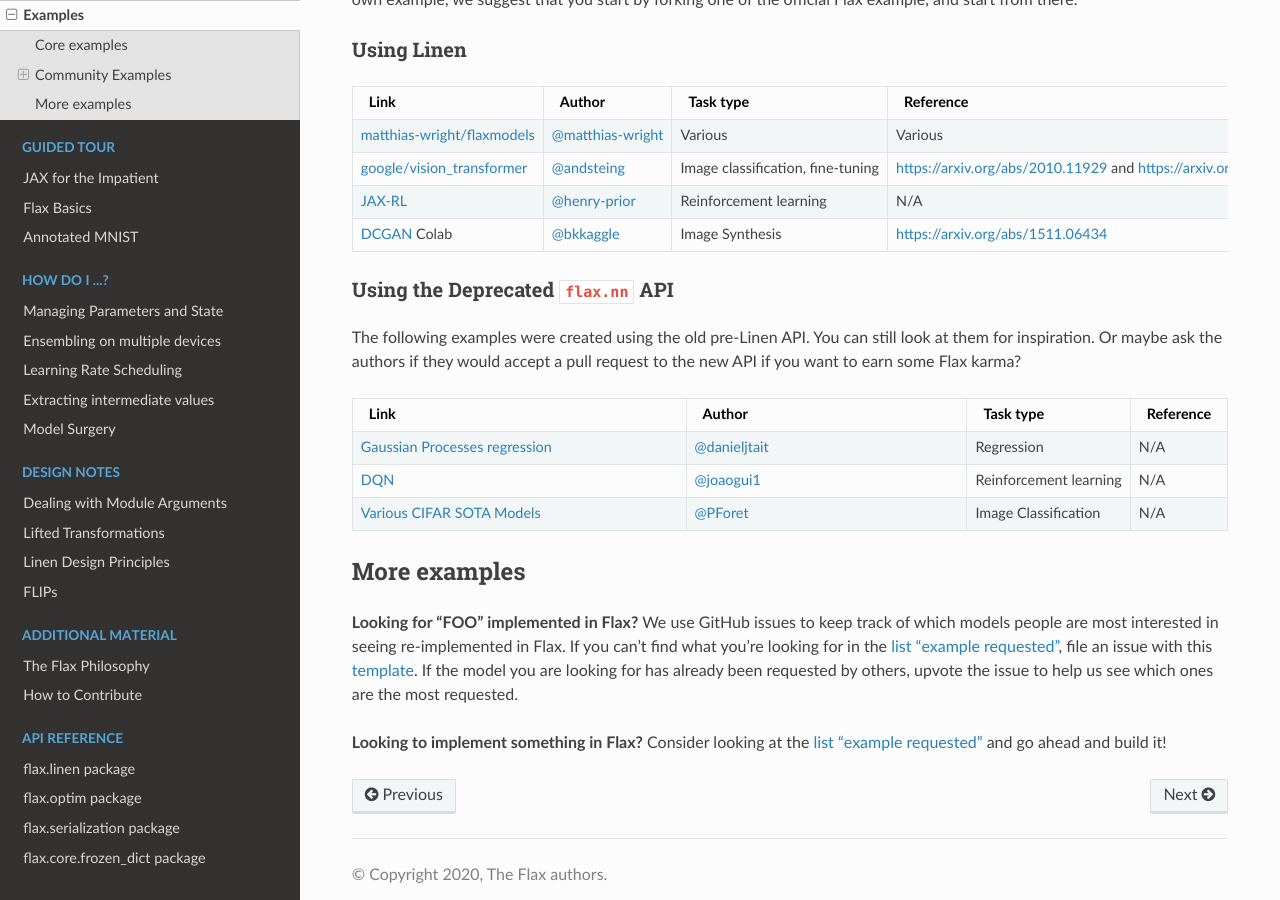
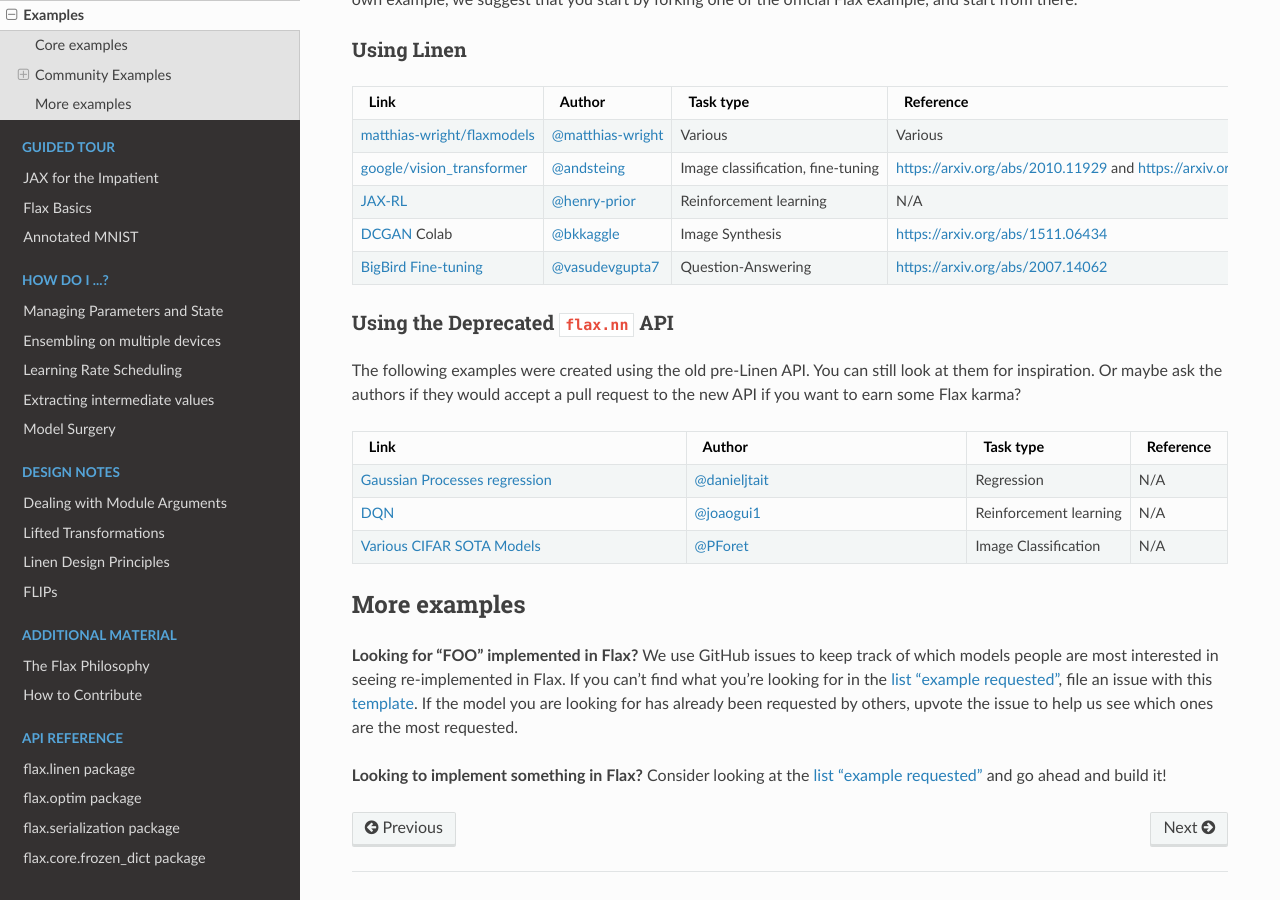
Before and after one commit to bortkomencw/flax, a Sphinx documentation site: the page built from docs/examples.rst, in a window 1280 px wide and 900 px high, scrolled down 932 px. Built offline with Sphinx 7.4.7 and the Read the Docs theme 2.0.0, drawn with Linux system fonts in a browser that asks for light colours.

Commit message:
add bigbird example

```diff
--- a/docs/examples.rst
+++ b/docs/examples.rst
@@ -73,14 +73,18 @@
 +-------------------------------+---------------------+------------------------+--------------------------------------+
 | `DCGAN`_ Colab                | `@bkkaggle`_        | Image Synthesis        | https://arxiv.org/abs/1511.06434     |
 +-------------------------------+---------------------+------------------------+--------------------------------------+
+| `BigBird Fine-tuning`_        | `@vasudevgupta7`_   | Question-Answering     | https://arxiv.org/abs/2007.14062     |
++-------------------------------+---------------------+------------------------+--------------------------------------+
 
 .. _`matthias-wright/flaxmodels`: https://github.com/matthias-wright/flaxmodels
 .. _`google/vision_transformer`: https://github.com/google-research/vision_transformer
 .. _`JAX-RL`: https://github.com/henry-prior/jax-rl
 .. _`DCGAN`: https://github.com/bkkaggle/jax-dcgan
+.. _`BigBird Fine-tuning`: https://github.com/huggingface/transformers/tree/master/examples/research_projects/jax-projects/big_bird
 .. _`@matthias-wright`: https://github.com/matthias-wright
 .. _`@andsteing`: https://github.com/andsteing
 .. _`@bkkaggle`: https://github.com/bkkaggle
+.. _`@vasudevgupta7`: https://github.com/vasudevgupta7
 
 Using the Deprecated ``flax.nn`` API
 ~~~~~~~~~~~~~~~~~~~~
```
